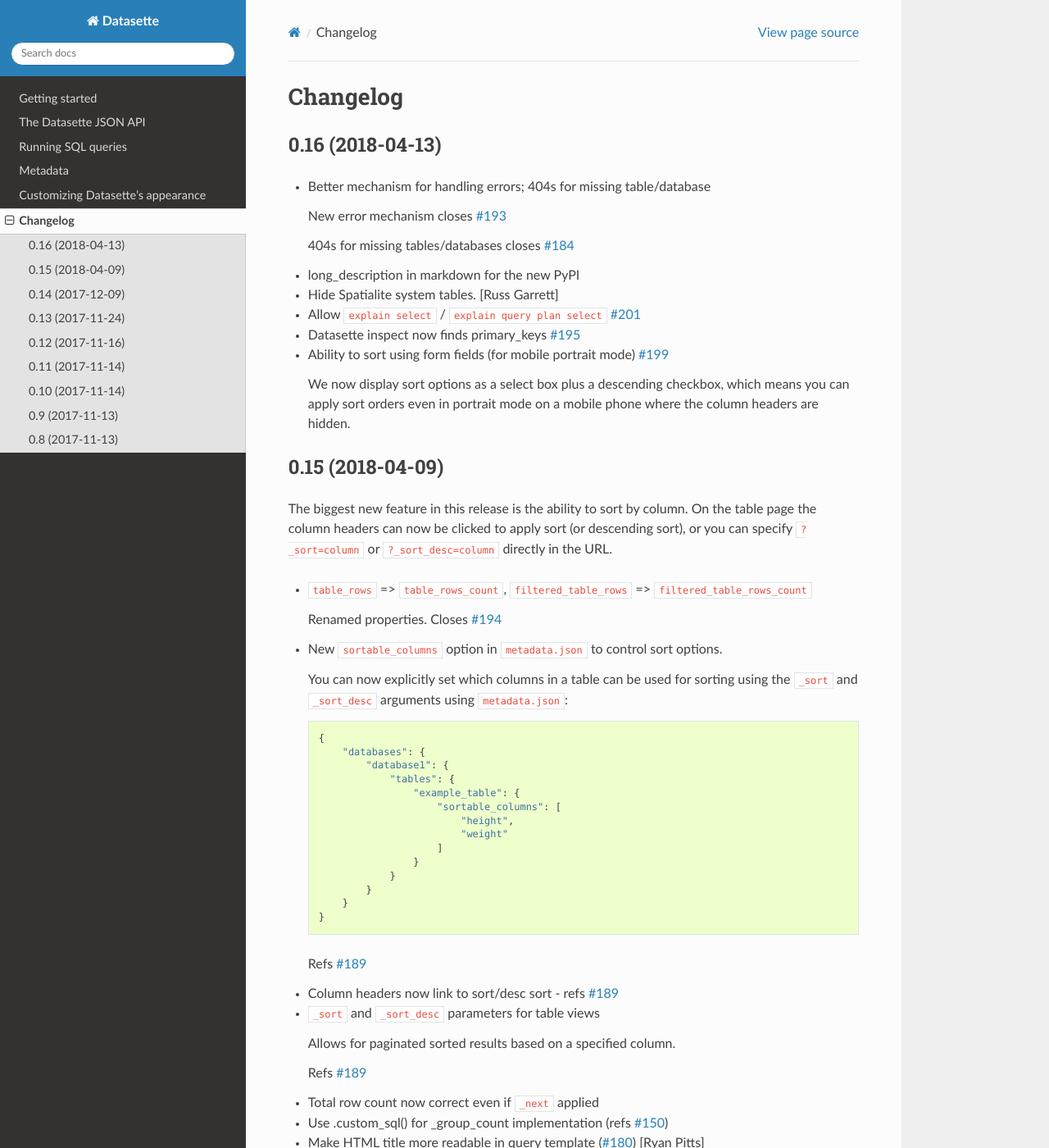
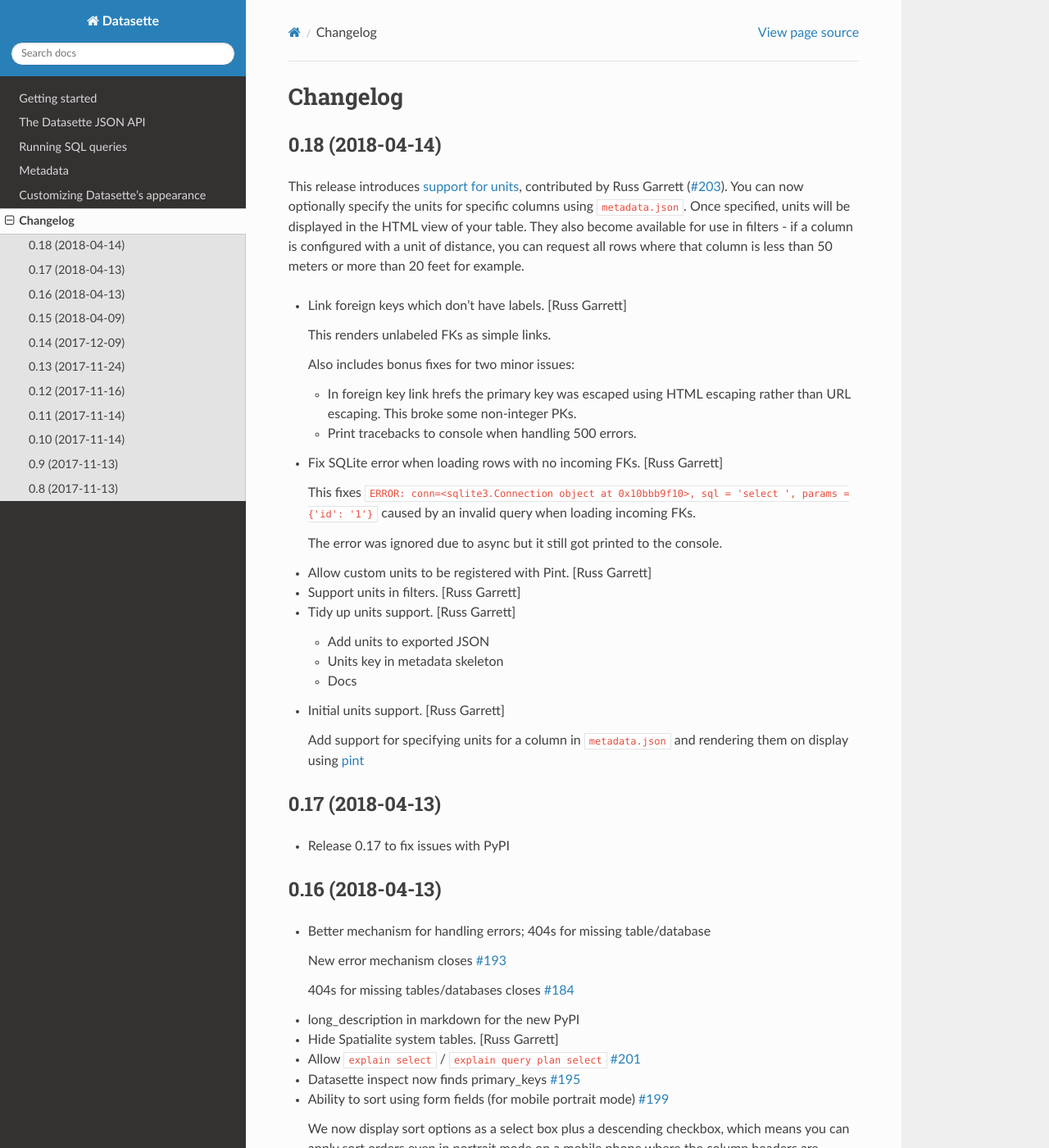
Before and after one commit to simonw/datasette, a Sphinx documentation site: the page built from docs/changelog.rst, in a window 1280 px wide and 1400 px high. Shown: the whole window at 82% size. Built offline with Sphinx 7.4.7 and the Read the Docs theme 2.0.0, drawn with Linux system fonts in a browser that asks for light colours.

Commit message:
Releasing v0.18 - support for units!
Refs #203

```diff
--- a/datasette/version.py
+++ b/datasette/version.py
@@ -1,2 +1,2 @@
-__version_info__ = (0, 17)
+__version_info__ = (0, 18)
 __version__ = '.'.join(map(str, __version_info__))
--- a/docs/changelog.rst
+++ b/docs/changelog.rst
@@ -1,5 +1,55 @@
 Changelog
 =========
+
+0.18 (2018-04-14)
+-----------------
+
+This release introduces `support for units <http://datasette.readthedocs.io/en/latest/metadata.html#specifying-units-for-a-column>`_,
+contributed by Russ Garrett (`#203 <https://github.com/simonw/datasette/issues/203>`_).
+You can now optionally specify the units for specific columns using ``metadata.json``.
+Once specified, units will be displayed in the HTML view of your table. They also become
+available for use in filters - if a column is configured with a unit of distance, you can
+request all rows where that column is less than 50 meters or more than 20 feet for example.
+
+- Link foreign keys which don't have labels. [Russ Garrett]
+
+  This renders unlabeled FKs as simple links.
+
+  Also includes bonus fixes for two minor issues:
+
+  * In foreign key link hrefs the primary key was escaped using HTML
+    escaping rather than URL escaping. This broke some non-integer PKs.
+  * Print tracebacks to console when handling 500 errors.
+
+- Fix SQLite error when loading rows with no incoming FKs. [Russ
+  Garrett]
+
+  This fixes ``ERROR: conn=<sqlite3.Connection object at 0x10bbb9f10>, sql
+  = 'select ', params = {'id': '1'}`` caused by an invalid query when
+  loading incoming FKs.
+
+  The error was ignored due to async but it still got printed to the
+  console.
+
+- Allow custom units to be registered with Pint. [Russ Garrett]
+- Support units in filters. [Russ Garrett]
+- Tidy up units support. [Russ Garrett]
+
+  * Add units to exported JSON
+  * Units key in metadata skeleton
+  * Docs
+
+- Initial units support. [Russ Garrett]
+
+  Add support for specifying units for a column in ``metadata.json`` and
+  rendering them on display using
+  `pint <https://pint.readthedocs.io/en/latest/>`_
+
+
+0.17 (2018-04-13)
+-----------------
+- Release 0.17 to fix issues with PyPI
+
 
 0.16 (2018-04-13)
 -----------------
```
